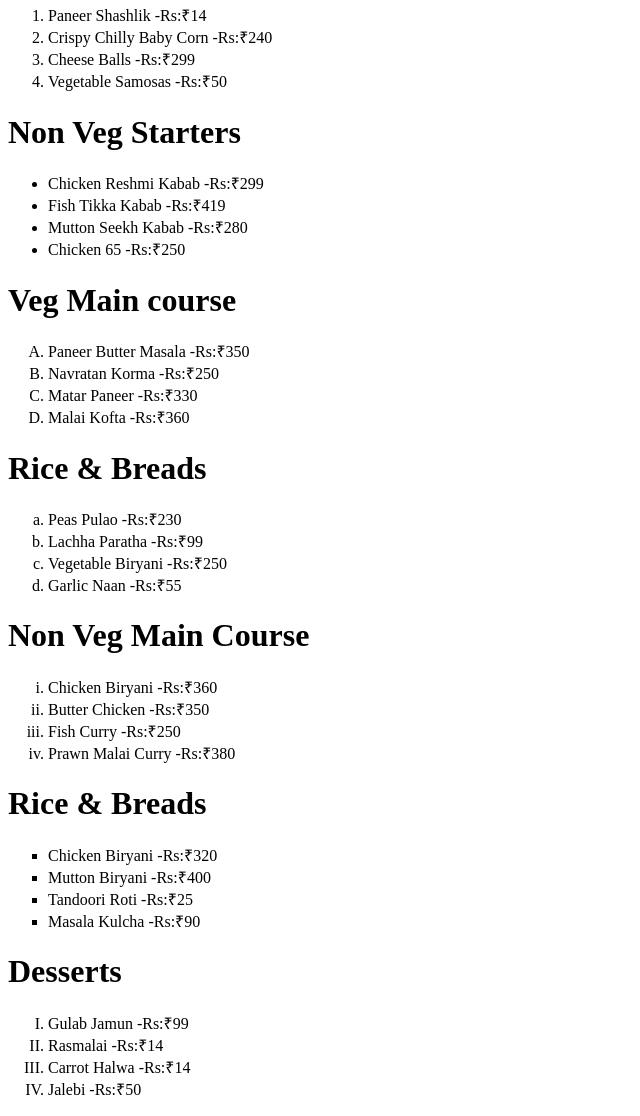
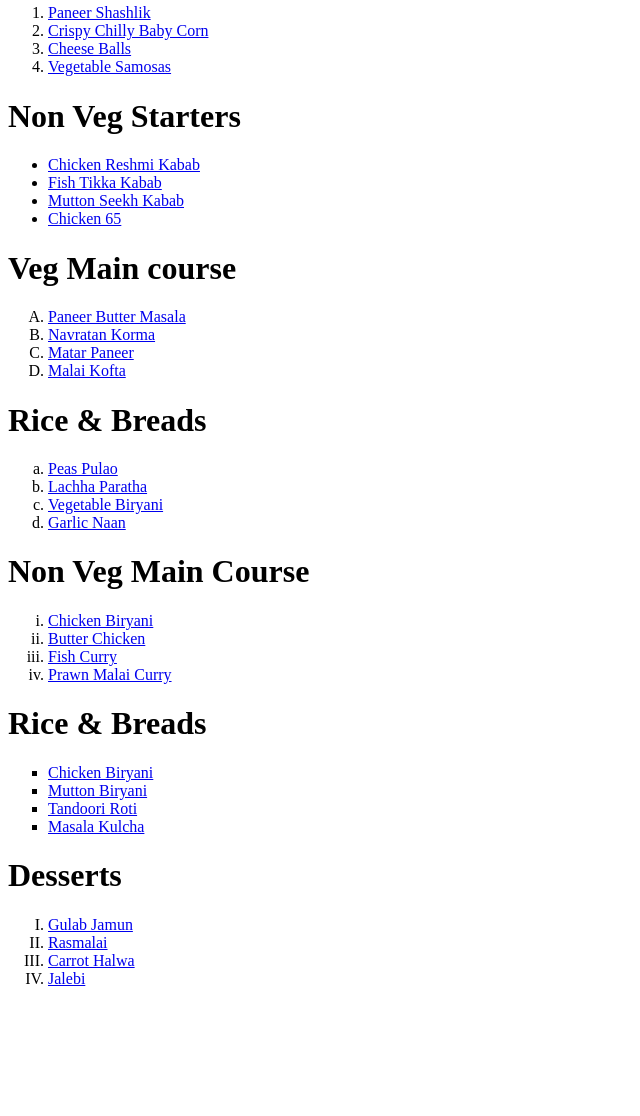
Before and after one commit to navya-506/batch42r, a plain HTML site: page task4.html in a window 1280 px wide. Shown: the part 134-1250 px from the top of the page, without its empty margins (0-640 px from the left). After the commit the page ends 1138 px from the top, so only its background shows below. Drawn offline with Linux system fonts and the light colour scheme.

Commit message:
Add files via upload

```diff
--- a/task4.html
+++ b/task4.html
@@ -6,50 +6,50 @@
 <body>
 <h1>Veg Starters</h1>
 <ol>
-<li>Paneer Shashlik                 -Rs:₹14</li>
-<li>Crispy Chilly Baby Corn         -Rs:₹240</li>
-<li>Cheese Balls                    -Rs:₹299</li>
-<li>Vegetable Samosas               -Rs:₹50 </li>
+<li><a href="https://en.wikipedia.org/wiki/Shashlik">Paneer Shashlik </a></li>
+<li><a href="https://en.wikipedia.org/wiki/Baby_corn">Crispy Chilly Baby Corn </a></li>
+<li><a href="https://en.wikipedia.org/wiki/Cheese_ball">Cheese Balls</a></li>
+<li><a href="https://en.wikipedia.org/wiki/Samosa">Vegetable Samosas </a></li>
 </ol>
 <h1> Non Veg Starters</h1>
 <ul>
-<li>Chicken Reshmi Kabab      -Rs:₹299</li>
-<li>Fish Tikka Kabab               -Rs:₹419</li>
-<li>Mutton Seekh Kabab         -Rs:₹280</li>
-<li>Chicken 65                         -Rs:₹250</li>
+<li><a href="https://en.wikipedia.org/wiki/Kebab">Chicken Reshmi Kabab</a></li>
+<li><a href="https://en.wikipedia.org/wiki/Tikka">Fish Tikka Kabab</a></li>
+<li><a href="https://en.wikipedia.org/wiki/Seekh_kebab">Mutton Seekh Kabab</a></li>
+<li><a href="https://en.wikipedia.org/wiki/Chicken_65">Chicken 65</a></li>
 </ul>
 <h1>  Veg Main course</h1>
 <ol type="A">
-<li>Paneer Butter Masala       -Rs:₹350</li>
-<li>Navratan Korma               -Rs:₹250</li>
-<li>Matar Paneer                    -Rs:₹330</li>
-<li>Malai Kofta                      -Rs:₹360</li>
+<li><a href="https://en.wikipedia.org/wiki/Shahi_paneer">Paneer Butter Masala</a></li>
+<li><a href="https://en.wikipedia.org/wiki/Korma">Navratan Korma</a></li>
+<li><a href="https://en.wikipedia.org/wiki/Matar_paneer">Matar Paneer</a></li>
+<li><a href="https://en.wikipedia.org/wiki/Kofta">Malai Kofta</a></li>
 </ol>
 <h1> Rice & Breads</h1>
 <ol type="a">
-<li>Peas Pulao                    -Rs:₹230</li>
-<li>Lachha Paratha            -Rs:₹99</li>
-<li>Vegetable Biryani        -Rs:₹250</li>
-<li>Garlic Naan                  -Rs:₹55</li>
+<li><a href="https://en.wikipedia.org/wiki/Pulao">Peas Pulao</a></li>
+<li><a href="https://en.wikipedia.org/wiki/Paratha">Lachha Paratha</a></li>
+<li><a href="https://en.wikipedia.org/wiki/Biryani">Vegetable Biryani</a></li>
+<li><a href="https://en.wikipedia.org/wiki/Naan">Garlic Naan</a></li>
 </ol>
 <h1>Non Veg Main Course</h1>
 <ol type="i">
-<li>Chicken Biryani        -Rs:₹360</li>
-<li>Butter Chicken          -Rs:₹350</li>
-<li>Fish Curry                 -Rs:₹250</li>
-<li>Prawn Malai Curry    -Rs:₹380</li>
+<li><a href="https://en.wikipedia.org/wiki/Biryani">Chicken Biryani</a></li>
+<li><a href="https://en.wikipedia.org/wiki/Butter_chicken">Butter Chicken</a></li>
+<li><a href="https://en.wikipedia.org/wiki/Fish_curry">Fish Curry</a></li>
+<li><a href="https://en.wikipedia.org/wiki/Chingri_malai_curry">Prawn Malai Curry</a></li>
 </ol>
 <h1>Rice & Breads</h1>
 <ul type="square">
-<li>Chicken Biryani       -Rs:₹320</li>
-<li>Mutton Biryani        -Rs:₹400</li>
-<li>Tandoori Roti          -Rs:₹25</li>
-<li>Masala Kulcha        -Rs:₹90</li>
+<li><a href="https://en.wikipedia.org/wiki/Biryani">Chicken Biryani</a></li>
+<li><a href="https://en.wikipedia.org/wiki/Biryani">Mutton Biryani</a></li>
+<li><a href="https://en.wikipedia.org/wiki/Roti">Tandoori Roti</a></li>
+<li><a href="https://en.wikipedia.org/wiki/Kulcha">Masala Kulcha</a></li>
 </ul>
 <h1>Desserts</h1>
 <ol type="I">
-<li>Gulab Jamun       -Rs:₹99</li>
-<li>Rasmalai             -Rs:₹14</li>
-<li>Carrot Halwa       -Rs:₹14</li>
-<li>Jalebi                   -Rs:₹50</li>
+<li><a href="https://en.wikipedia.org/wiki/Gulab_jamun">Gulab Jamun</li></li>
+<li><a href="https://en.wikipedia.org/wiki/Rasgulla#Variations">Rasmalai</a></li>
+<li><a href="https://en.wikipedia.org/wiki/Gajar_ka_halwa">Carrot Halwa</a></li>
+<li><a href="https://en.wikipedia.org/wiki/Jalebi">Jalebi </a></li>
 </ol>
```
